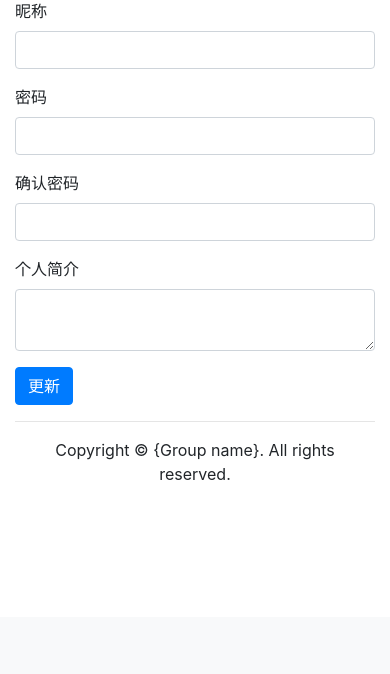
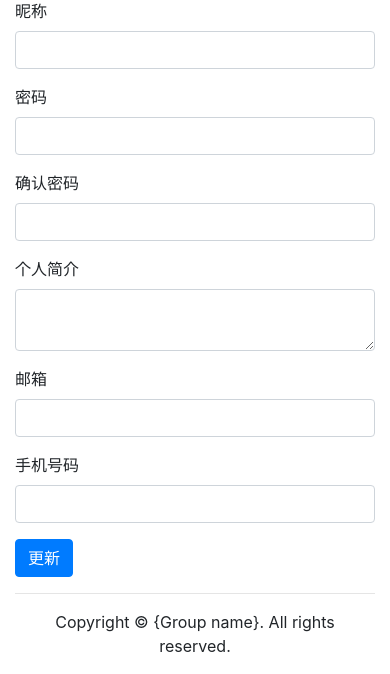
Before and after one commit to SleepinWei/Video-Site-project, a Flask app: template app/templates/EditProfile.html in a window 390 px wide. Shown: the part 227-901 px from the top of the page. Before the commit the page ends 707 px from the top, so only its background shows below. Run offline with Flask 2, Linux system fonts and the light colour scheme; the template is opened without the code that fills it: values that come from a table or form of the project are taken from there, others are empty; parts of the project's set-up code (start-up, migrations or seed data) failed here and were passed over; some libraries are stand-ins or nearby versions.

Commit message:
Edit email and phone

```diff
--- a/app/main/forms.py
+++ b/app/main/forms.py
@@ -23,6 +23,8 @@ class EditProfileForm(FlaskForm):
     password=PasswordField('Password',validators=[EqualTo('password2',message='Passwords must match')])
     password2=PasswordField('Confirm password',validators=[])
     introduction=TextAreaField('Introduction',validators=[DataRequired()])
+    email=StringField('Email',validators=[DataRequired(),Length(1,64),Email()])
+    phone=StringField('Phone',validators=[DataRequired(),Length(1,64)])
     submit=SubmitField('更新')
 
 
--- a/app/templates/EditProfile.html
+++ b/app/templates/EditProfile.html
@@ -67,6 +67,14 @@
                 <label for="introduction">个人简介</label>
                 {{ form.introduction(class='form-control') }}
               </div>
+              <div class="form-group">
+                <label for="email">邮箱</label>
+                {{ form.email(class='form-control') }}
+              </div>
+              <div class="form-group">
+                <label for="phone">手机号码</label>
+                {{ form.phone(class='form-control') }}
+              </div>
               {{ form.submit(class='btn btn-primary') }}
             </form>
           </div>
```
